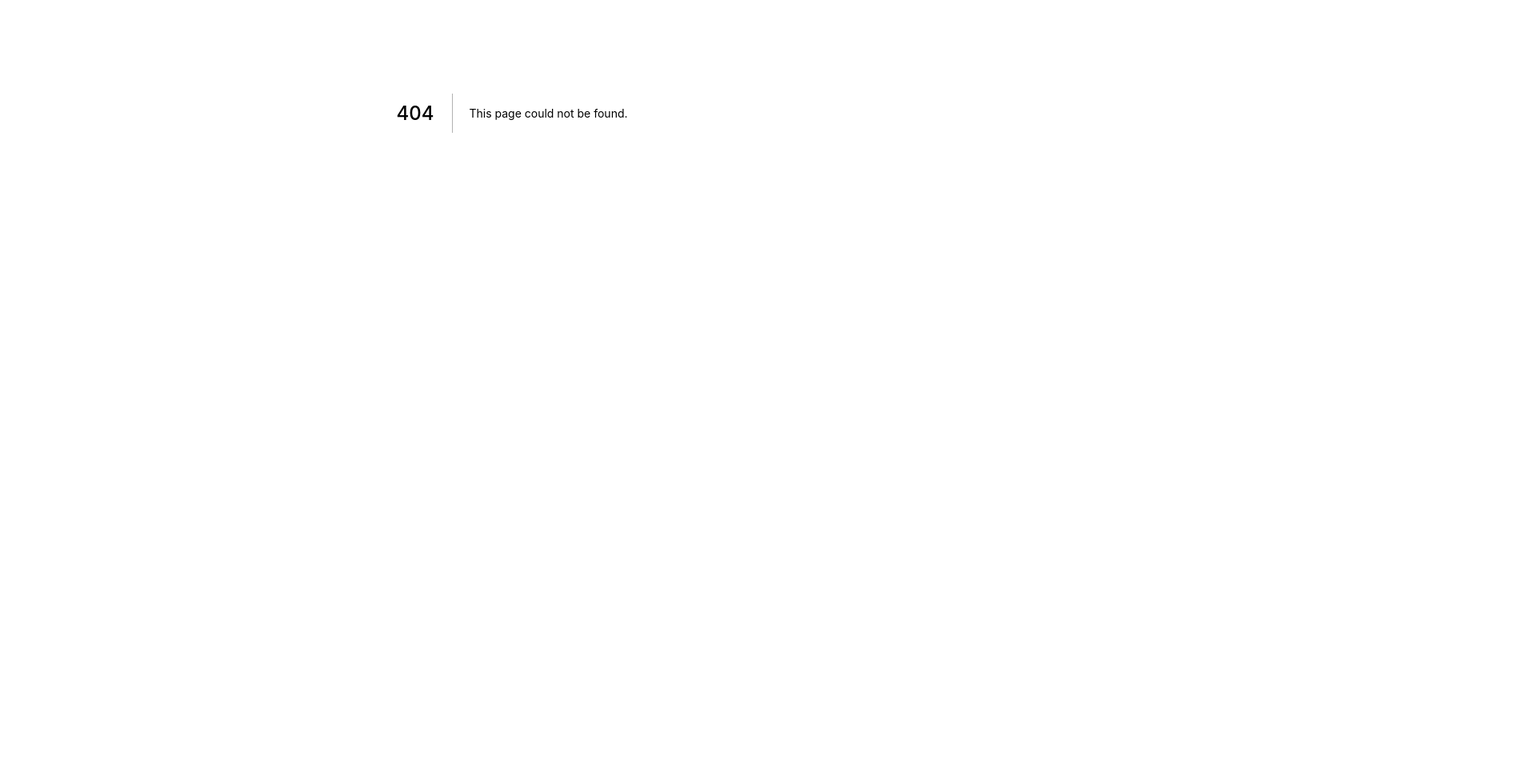
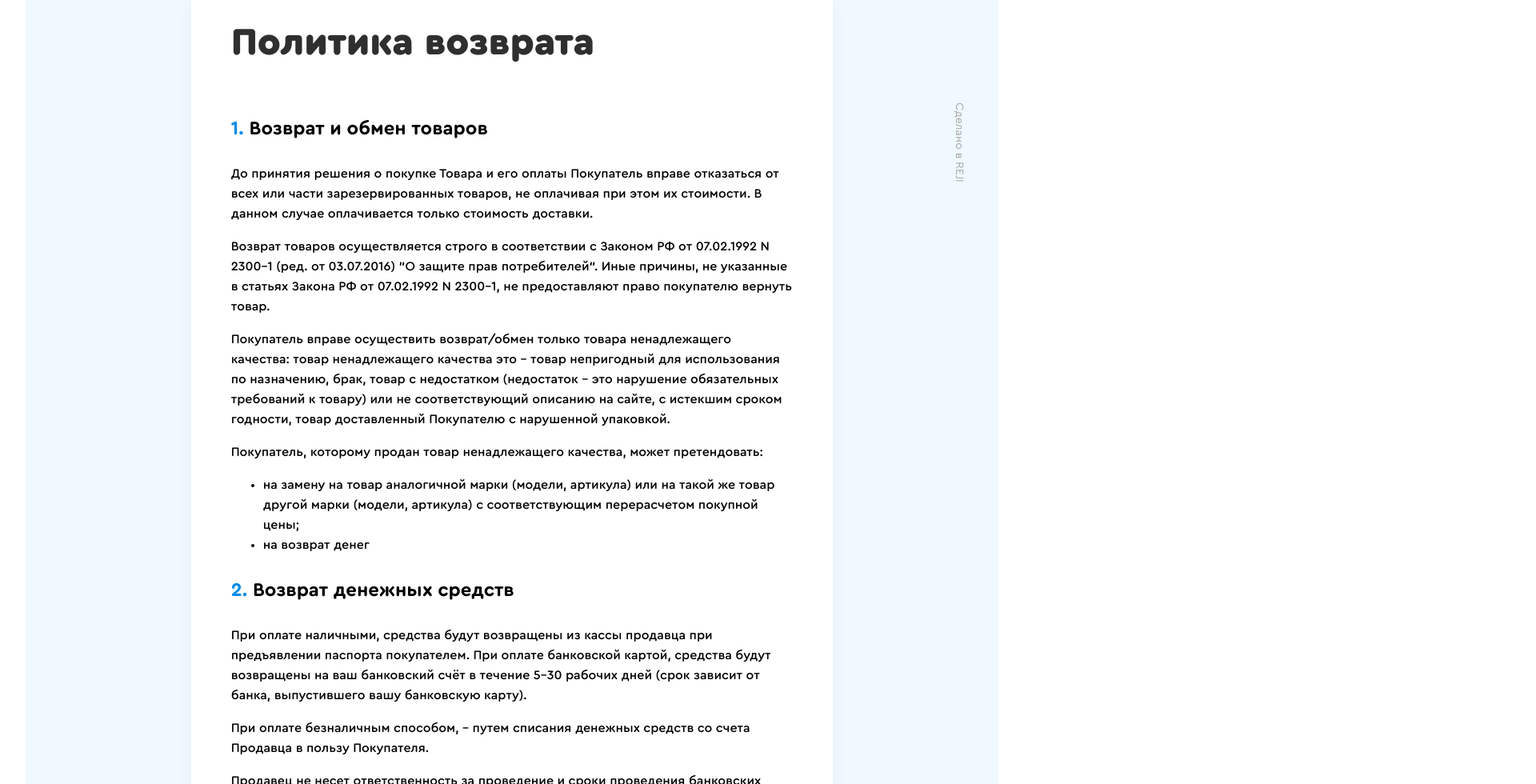
Before and after one commit to Mmalikov1337/led-vled-frontend, a Next.js app: page /refund-policy in a window 1280 px wide. Before the commit this address had no page. Shown: the part 259-1239 px from the top of the page at 80% size, 1920 px wide, since content can reach past the window. Before the commit the page ends 800 px from the top, so only its background shows below. Built offline with nearby package versions, Linux system fonts and the light colour scheme.

Commit message:
add refund policy

```diff
--- /dev/null
+++ b/src/components/Refund/index.tsx
@@ -0,0 +1,92 @@
+import React from "react";
+
+export default function Refund() {
+	const [isLoaded, setIsLoaded] = React.useState(false);
+
+	React.useEffect(() => {
+		setIsLoaded(true);
+		document.body.style.overflow = "scroll";
+	}, []);
+
+	return (
+		<div className="policy_content">
+			<div className="policy_content__container">
+				<div className="policy_content__title">
+					<h3>Политика возврата</h3>
+				</div>
+
+				<div className="policy_content__subtitle">
+					<h4>
+						<span>1.</span> Возврат и обмен товаров
+					</h4>
+				</div>
+				<section className="policy_content__section">
+					<p>
+						До принятия решения о покупке Товара и его оплаты Покупатель вправе отказаться от всех
+						или части зарезервированных товаров, не оплачивая при этом их стоимости. В данном случае
+						оплачивается только стоимость доставки.
+					</p>
+					<p>
+						Возврат товаров осуществляется строго в соответствии с Законом РФ от 07.02.1992 N 2300-1
+						(ред. от 03.07.2016) "О защите прав потребителей". Иные причины, не указанные в статьях
+						Закона РФ от 07.02.1992 N 2300-1, не предоставляют право покупателю вернуть товар.
+					</p>
+					<p>
+						Покупатель вправе осуществить возврат/обмен только товара ненадлежащего качества: товар
+						ненадлежащего качества это – товар непригодный для использования по назначению, брак,
+						товар с недостатком (недостаток – это нарушение обязательных требований к товару) или не
+						соответствующий описанию на сайте, с истекшим сроком годности, товар доставленный
+						Покупателю с нарушенной упаковкой.
+					</p>
+					<p>
+						Покупатель, которому продан товар ненадлежащего качества, может претендовать:
+						<ul className="policy_content__list">
+							<li className="policy_content__list_element">
+								на замену на товар аналогичной марки (модели, артикула) или на такой же товар другой
+								марки (модели, артикула) с соответствующим перерасчетом покупной цены;
+							</li>
+							<li>на возврат денег</li>
+						</ul>
+					</p>
+				</section>
+
+				<div className="policy_content__subtitle">
+					<h4>
+						<span>2.</span> Возврат денежных средств
+					</h4>
+				</div>
+				<section className="policy_content__section">
+					<p>
+						При оплате наличными, средства будут возвращены из кассы продавца при предъявлении
+						паспорта покупателем. При оплате банковской картой, средства будут возвращены на ваш
+						банковский счёт в течение 5–30 рабочих дней (срок зависит от банка, выпустившего вашу
+						банковскую карту).
+					</p>
+					<p>
+						При оплате безналичным способом, – путем списания денежных средств со счета Продавца в
+						пользу Покупателя.
+					</p>
+					<p>
+						Продавец не несет ответственность за проведение и сроки проведения банковских операций.
+					</p>
+				</section>
+
+				<div className="policy_content__subtitle">
+					<h4>
+						<span>3.</span> Остались вопросы?
+					</h4>
+				</div>
+				<section className="policy_content__section">
+					<p>
+						Для получения дополнительной информации, свяжитесь с нами любым удобным для Вас
+						способом:
+						<ul className="policy_content__list">
+							<li className="policy_content__list_element">E-mail: e.iogan.global@gmail.com</li>
+							<li>Телефон: +7-918-346-2562</li>
+						</ul>
+					</p>
+				</section>
+			</div>
+		</div>
+	);
+}
--- a/src/layouts/policyLayout.tsx
+++ b/src/layouts/policyLayout.tsx
@@ -64,15 +64,15 @@ function PersonalDataLayout(props) {
 	return (
 		<React.Fragment>
 			{/* <StartPageHeader/> */}
-			<div className="personal-data">
-				<div className="personal-data__side">
-					<p className="personal-data__side__logo">
+			<div className="policy">
+				<div className="policy__side">
+					<p className="policy__side__logo">
 						Сделано в <span>REJI</span>
 					</p>
 				</div>
-				<div className="personal-data__container">
-					<div className="personal-data__container__back-container">
-						<button className="personal-data__buttons__prew" onClick={() => Router.back()}>
+				<div className="policy__container">
+					<div className="policy__container__back-container">
+						<button className="policy__buttons__prew" onClick={() => Router.back()}>
 							<div>
 								<span>Назад</span>
 								<div>
@@ -93,21 +93,21 @@ function PersonalDataLayout(props) {
 						</button>
 					</div>
 
-					<div className="personal-data__content">{props.children}</div>
+					<div className="policy__content">{props.children}</div>
 				</div>
-				<div className="personal-data__footer">
-					<div className="personal-data__footer__wrapper">
-						<div className="personal-data__footer__wrapper__logo">
+				<div className="policy__footer">
+					<div className="policy__footer__wrapper">
+						<div className="policy__footer__wrapper__logo">
 							<img src={logoSVG} alt="logo_whiteSVG" />
 						</div>
-						<div className="personal-data__footer__wrapper__feedback">
-							<div className="personal-data__footer__wrapper__feedback__phone">
+						<div className="policy__footer__wrapper__feedback">
+							<div className="policy__footer__wrapper__feedback__phone">
 								<span>8 800 800 - 80 - 80</span>
 							</div>
-							<div className="personal-data__footer__wrapper__feedback__mail">
+							<div className="policy__footer__wrapper__feedback__mail">
 								<span>info@ledvled.ru</span>
 							</div>
-							<div className="personal-data__footer__wrapper__feedback__adress">
+							<div className="policy__footer__wrapper__feedback__adress">
 								<span>ООО «Глобал» г. Омск, ул. Звездова 129</span>
 							</div>
 						</div>
--- /dev/null
+++ b/src/pages/refund-policy.tsx
@@ -0,0 +1,14 @@
+import React from "react";
+import Refund from "@components/Refund";
+import MainLayout from "@src/layouts/mainLayout";
+import PolicyLayout from "@src/layouts/policyLayout";
+
+export default function PartnersPage() {
+	return (
+		<MainLayout className="container">
+			<PolicyLayout>
+				<Refund />
+			</PolicyLayout>
+		</MainLayout>
+	);
+}
--- a/src/styles/Policy/Policy.scss
+++ b/src/styles/Policy/Policy.scss
@@ -1,4 +1,4 @@
-.personal-data {
+.policy {
 	width: 100%;
 	// height: 88vh;
 	background: #F0F9FF;
@@ -195,7 +195,7 @@
 		}
 	}
 
-	.personal {
+	.policy_content {
 		background: #ffffff;
 		box-shadow: 0px 10px 20px rgba(0, 0, 0, 0.05);
 		border-radius: 15px;
@@ -208,7 +208,7 @@
 		}
 
 		&__container {
-			padding: 0 50px;
+			padding: 0 50px 50px 50px;
 		}
 
 		&__title {
```
Also changed, not shown: src/components/PersonalData/index.tsx (+19 -20 lines), src/components/Swiper/Elements/Contacts/index.tsx (+14 -1 lines).
